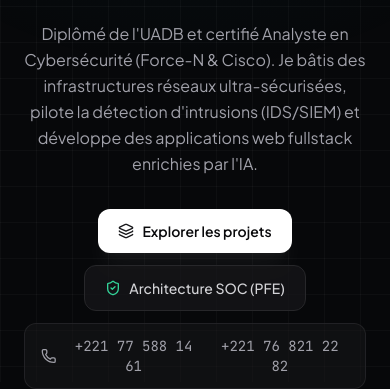
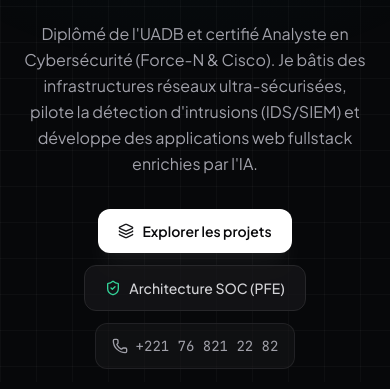
Before and after one commit to BKT1-hack/Mon-portfolio-, a plain HTML site: page index.html in a window 390 px wide. Shown: the part 462-851 px from the top of the page. Drawn offline with nearby package versions, Linux system fonts and the light colour scheme.

Commit message:
Change phone number in copy button functionality
Updated button to copy a different phone number with a new message.

```diff
--- a/index.html
+++ b/index.html
@@ -184,9 +184,8 @@
             <i data-lucide="shield-check" class="w-4 h-4 text-emerald-400"></i>
             <span>Architecture SOC (PFE)</span>
           </a>
-          <button onclick="copyToClipboard('+221 77 588 14 61', '+221 76 821 22 82', 'Numéro copié')" class="px-4 py-3 rounded-xl border border-zinc-800/80 bg-zinc-900/50 hover:border-zinc-700 text-zinc-400 hover:text-zinc-200 text-sm transition flex items-center gap-2 font-mono">
+          <button onclick="copyToClipboard('+221 76 821 22 82', 'Numéro copié : +221 76 821 22 82')" class="px-4 py-3 rounded-xl border border-zinc-800/80 bg-zinc-900/50 hover:border-zinc-700 text-zinc-400 hover:text-zinc-200 text-sm transition flex items-center gap-2 font-mono">
             <i data-lucide="phone" class="w-4 h-4"></i>
-            <span>+221 77 588 14 61</span>
             <span>+221 76 821 22 82</span>
           </button>
         </div>
```
